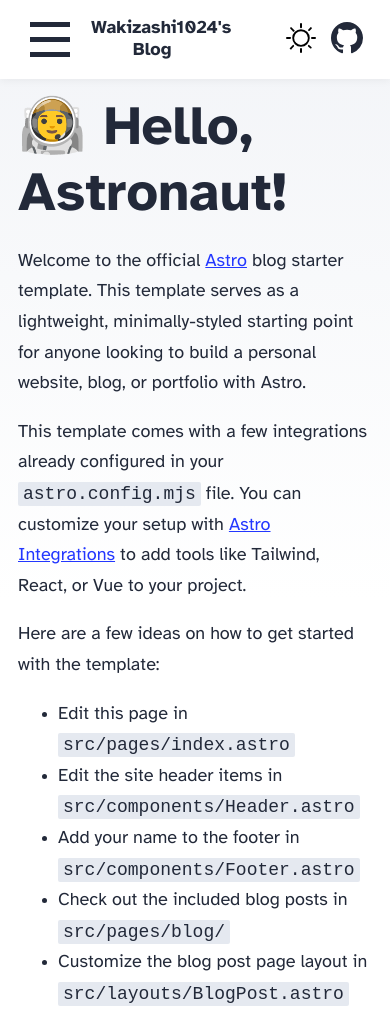
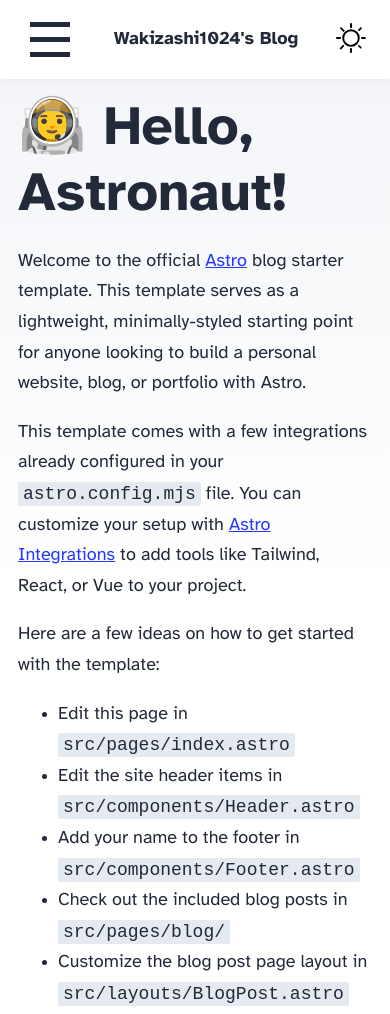
Before and after one commit to wakizashi1024/wakizashi1024.github.io, an Astro site: page / in a window 390 px wide. Shown: the top 1014 px of the page. Built offline with nearby package versions, Linux system fonts and the light colour scheme; Astro itself is replaced by a stand-in of ours.

Commit message:
Fix nav RWD css

```diff
--- a/src/components/Header.astro
+++ b/src/components/Header.astro
@@ -71,7 +71,7 @@ import Navigation from './Navigation.astro';
 		background: var(--black);
 	}
 
-	.logo, .actions {
+	.actions {
 		width: 250px;
 	}
 
@@ -112,4 +112,14 @@ import Navigation from './Navigation.astro';
 	.social-links a {
 		display: flex;
 	}
+
+	@media (max-width: 720px) {
+		.actions {
+			width: auto;
+		}
+
+		.social-links {
+			display: none;
+		}
+	}
 </style>
--- a/src/styles/global.css
+++ b/src/styles/global.css
@@ -209,10 +209,6 @@ hr {
 		text-align: center;
 	}
 
-	.actions {
-		width: auto;
-	}
-
 	nav {
 		display: block;
 		position: static;
@@ -230,10 +226,6 @@ hr {
 		display: inline-block;
 		padding: 15px 20px;
 	}
-
-	.social-links {
-		display: none;
-	}
 }
 
 @media (min-width: 720px) {
```
